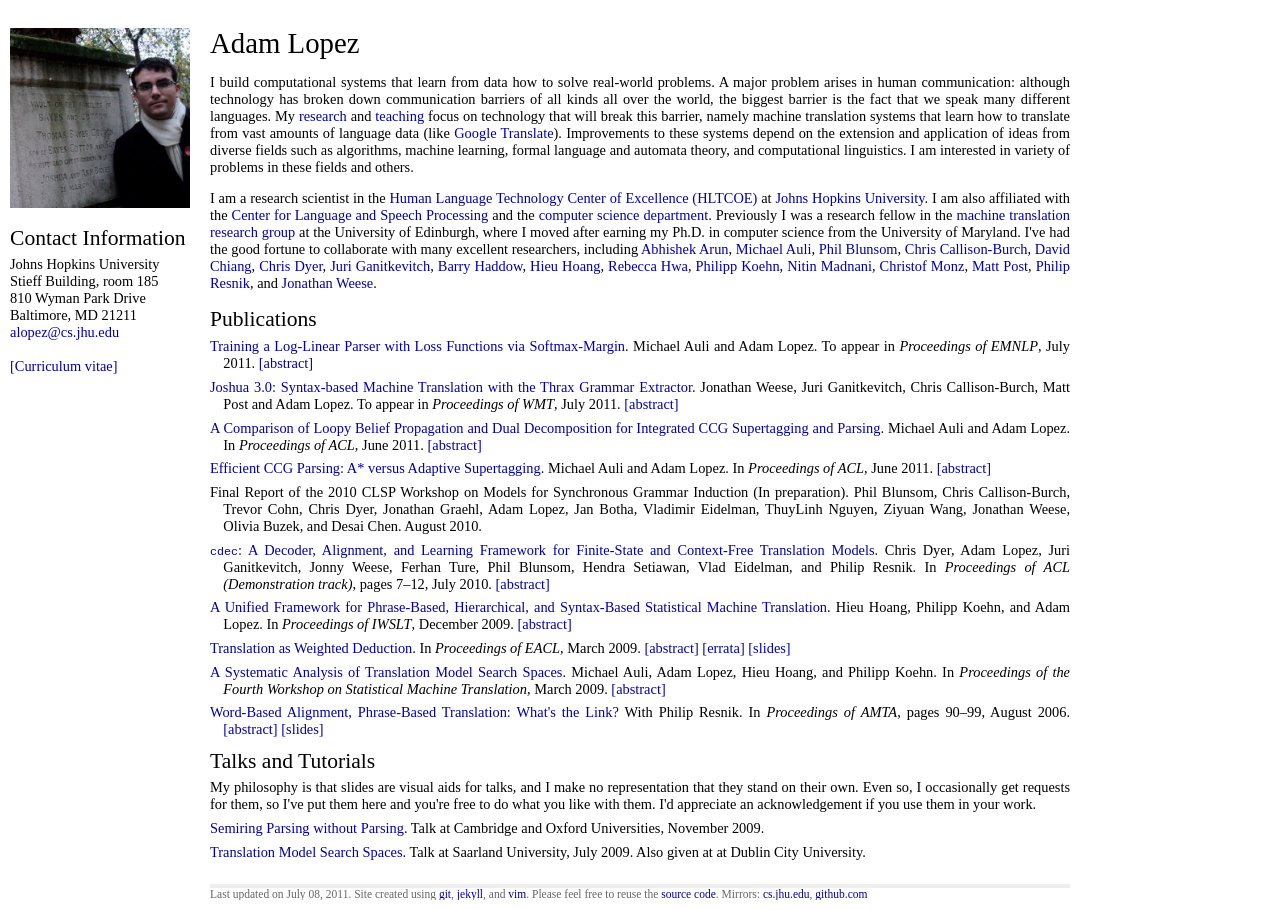
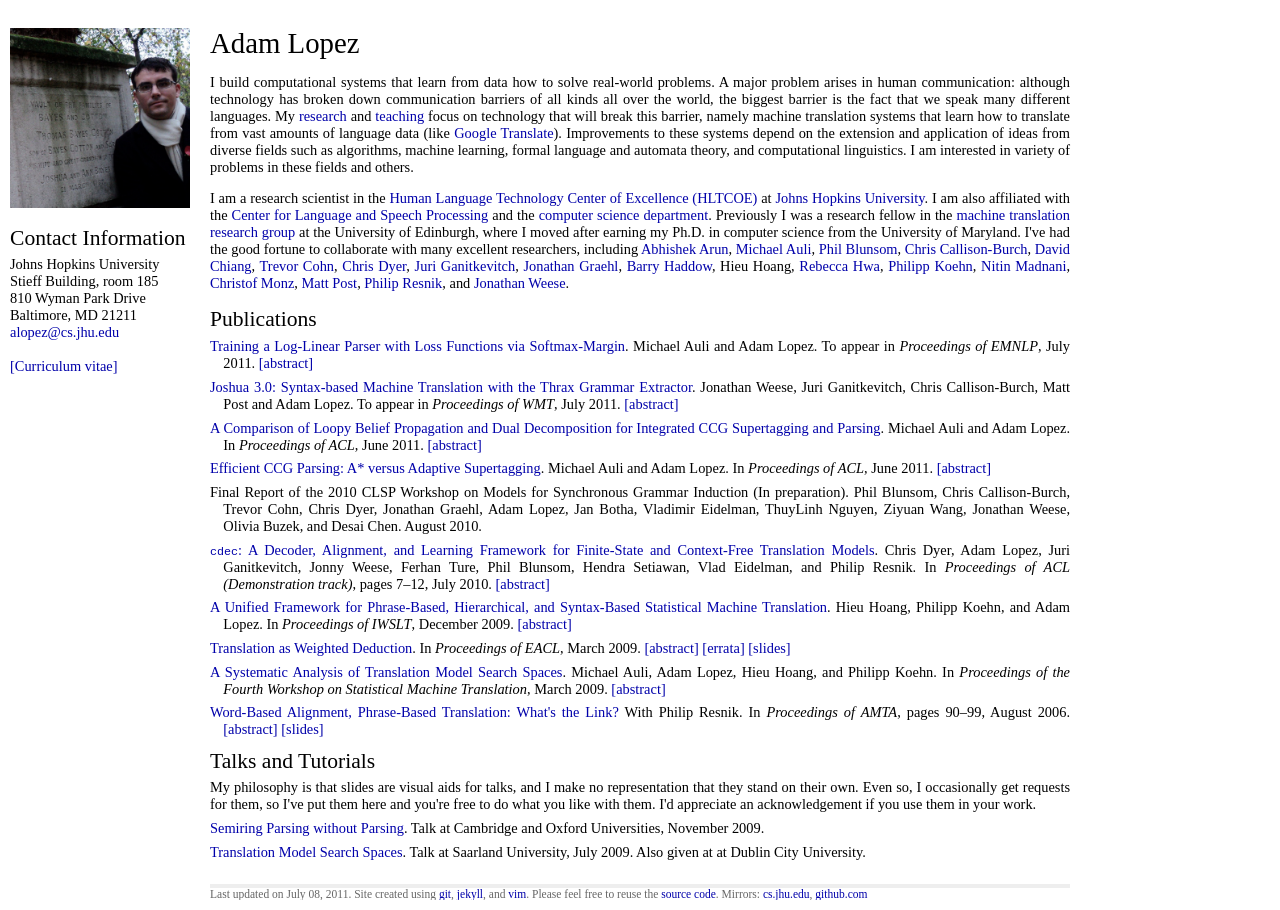
Before and after one commit to alopez/alopez.github.com, a Jekyll site: the page built from index.html, in a window 1280 px wide. Built offline with Jekyll 4.4.1, drawn with Linux system fonts in a browser that asks for light colours.

Commit message:
Update links

```diff
--- a/index.html
+++ b/index.html
@@ -39,15 +39,17 @@
 <a href="http://www.clg.ox.ac.uk/blunsom">Phil Blunsom</a>,
 <a href="http://www.cs.jhu.edu/~ccb">Chris Callison-Burch</a>,
 <a href="http://www.isi.edu/~chiang">David Chiang</a>,
+<a href="http://staffwww.dcs.shef.ac.uk/people/T.Cohn/">Trevor Cohn</a>,
 <a href="http://www.cs.cmu.edu/~cdyer">Chris Dyer</a>,
 <a href="http://www.cs.jhu.edu/~juri">Juri Ganitkevitch</a>,
+<a href="http://www.isi.edu/~graehl/">Jonathan Graehl</a>,
 <a href="http://homepages.inf.ed.ac.uk/bhaddow">Barry Haddow</a>,
-<a href="http://www.inf.ed.ac.uk/people/students/Hieu_Hoang.html">Hieu Hoang</a>,
+Hieu Hoang,
 <a href="http://www.cs.pitt.edu/~hwa">Rebecca Hwa</a>,
 <a href="http://www.iccs.informatics.ed.ac.uk/~pkoehn/">Philipp Koehn</a>,
 <a href="http://www.desilinguist.org">Nitin Madnani</a>,
 <a href="http://staff.science.uva.nl/~christof/">Christof Monz</a>,
-<a href="http://www.cs.rochester.edu/~post/">Matt Post</a>,
+<a href="https://sites.google.com/site/mjpost/">Matt Post</a>,
 <a href="http://www.umiacs.umd.edu/%7Eresnik">Philip Resnik</a>, and
 <a href="http://cs.jhu.edu/~jonny/">Jonathan Weese</a>.
 </div>
```
